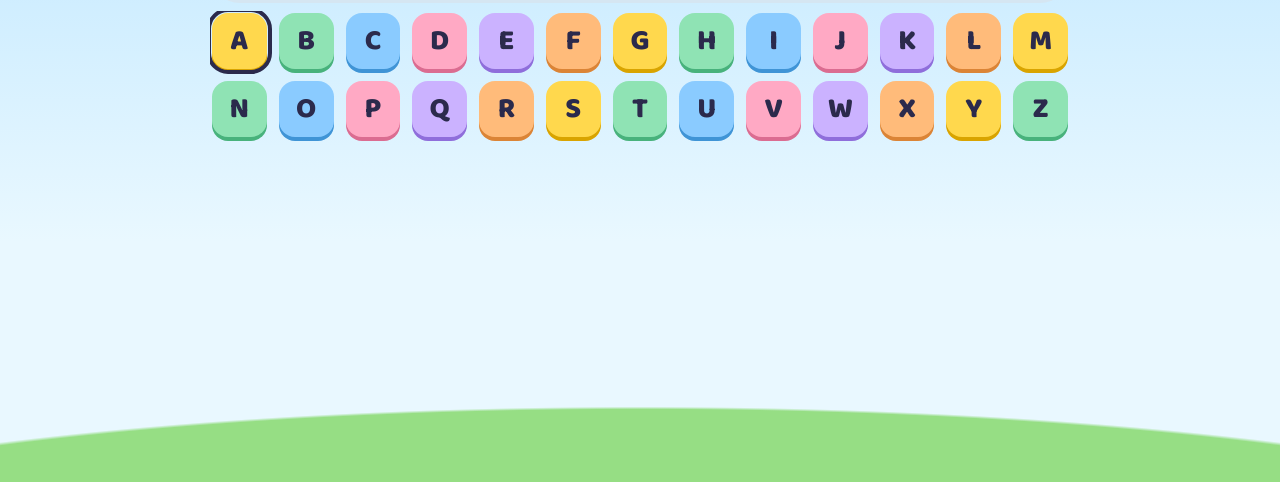
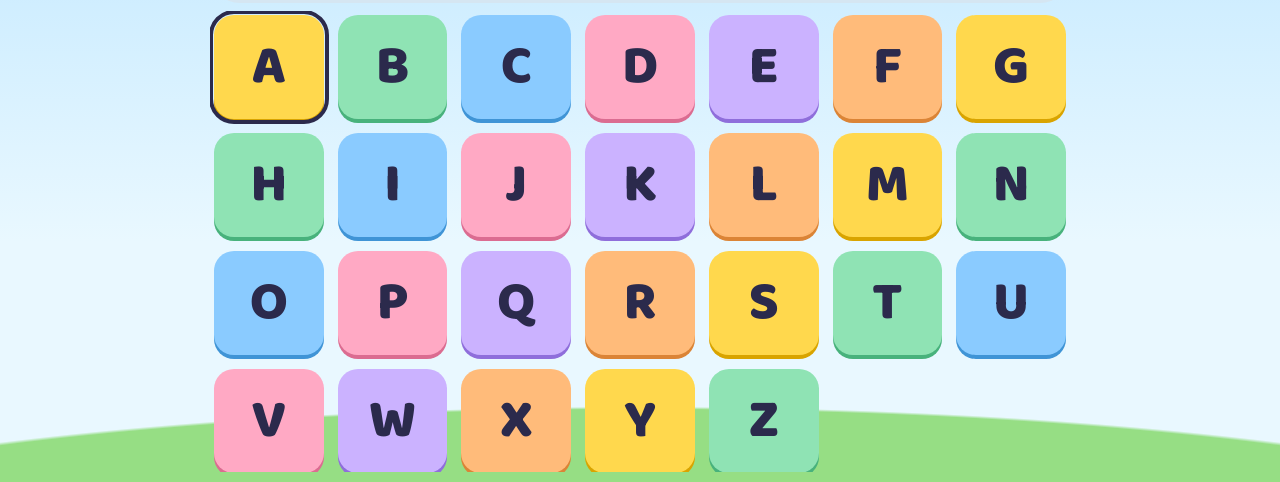
Before and after one commit to Hope123321/abc-letter-land, a plain HTML site: page index.html in a window 1280 px wide. Both pictures are taken after a click on the button "📖 字母卡 A – Z". Shown: the part 318-800 px from the top of the page. Drawn offline with Linux system fonts and the light colour scheme.

Commit message:
Enlarge the letter card buttons
Make the home screen's letter card button as tall as the level
buttons and scale the A-Z tiles on the card screen up for small
fingers.

Co-Authored-By: Claude Fable 5.2 <noreply@anthropic.com>

```diff
--- a/index.html
+++ b/index.html
@@ -103,7 +103,7 @@ button:focus-visible { outline: 4px solid var(--ink); outline-offset: 3px; }
 .level .age { font-size: .95rem; font-weight: 700; opacity: .75; display: block; }
 .level .best { font-size: 1.15rem; letter-spacing: 2px; white-space: nowrap; }
 .star-off { opacity: .28; filter: grayscale(1); }
-.cards-btn { --bg: var(--paper); --bgd: var(--line); padding: 14px; font-size: 1.25rem; font-weight: 800; flex: none; min-height: 64px; }
+.cards-btn { --bg: var(--paper); --bgd: var(--line); padding: 16px; font-size: 1.6rem; font-weight: 800; flex: none; min-height: 92px; }
 
 /* ---------- game ---------- */
 .dots { display: flex; gap: 6px; flex-wrap: wrap; justify-content: center; }
@@ -184,8 +184,8 @@ button:focus-visible { outline: 4px solid var(--ink); outline-offset: 3px; }
 .flash .word { grid-column: 1 / -1; font-size: clamp(1.8rem, 8vmin, 3rem); letter-spacing: .04em; }
 .flash .word b { color: #E0527C; }
 .flash .zh { grid-column: 1 / -1; }
-.abc { flex: 1; min-height: 0; overflow-y: auto; display: grid; grid-template-columns: repeat(auto-fill, minmax(54px, 1fr)); gap: 12px; align-content: start; padding: 2px 2px 12px; }
-.abc button { font-family: var(--font-letter); font-weight: 800; font-size: 1.8rem; height: 56px; border-radius: 16px; padding: 0; line-height: 1; box-shadow: 0 4px 0 var(--bgd); }
+.abc { flex: 1; min-height: 0; overflow-y: auto; display: grid; grid-template-columns: repeat(auto-fill, minmax(clamp(68px, 17vmin, 104px), 1fr)); gap: 14px; align-content: start; padding: 4px 4px 14px; }
+.abc button { font-family: var(--font-letter); font-weight: 800; font-size: clamp(2.3rem, 9vmin, 3.4rem); height: clamp(68px, 17vmin, 104px); border-radius: 20px; padding: 0; line-height: 1; box-shadow: 0 4px 0 var(--bgd); }
 .abc button.on { outline: 4px solid var(--ink); outline-offset: 1px; }
 
 @keyframes bob { 50% { transform: translateY(-8px) rotate(-3deg); } }
```
